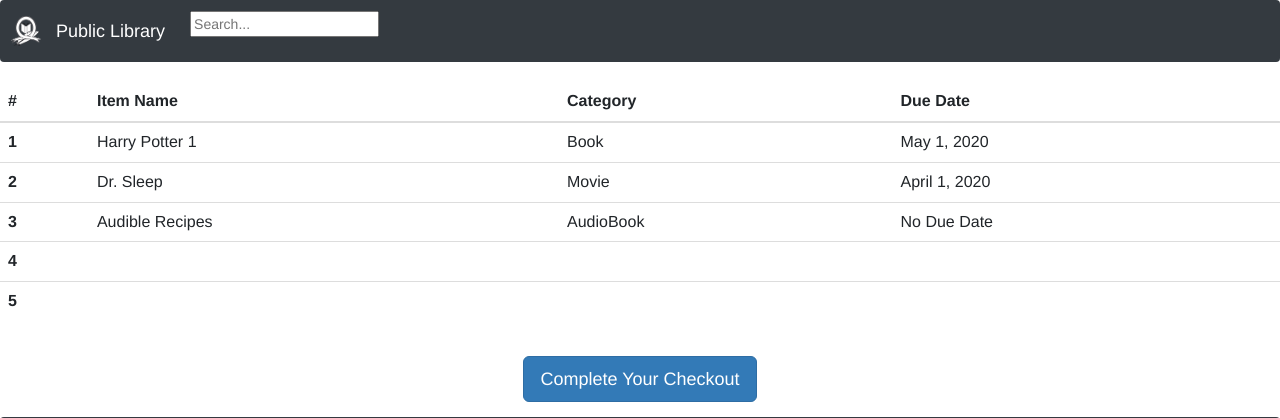
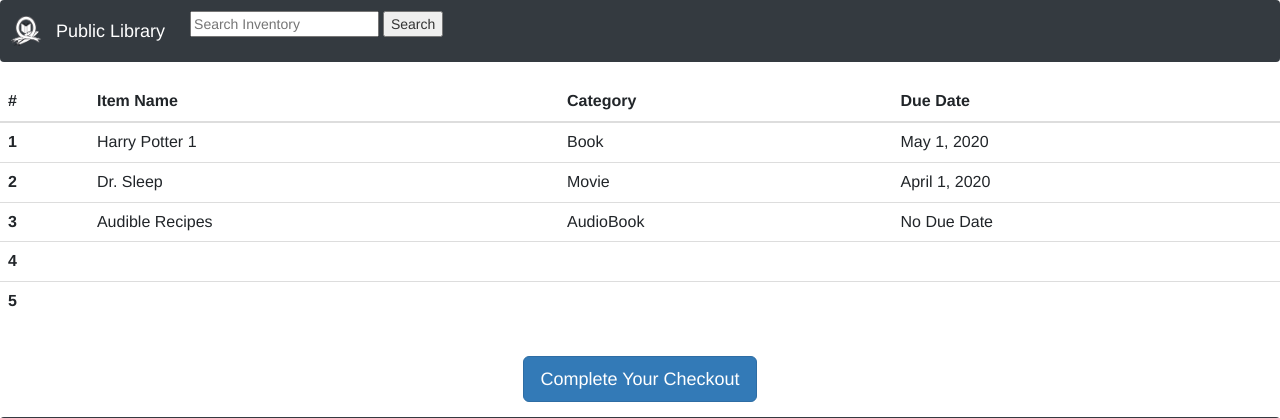
Before and after one commit to tamsenrochelle1/WebAppProject, a PHP site: page /cart.php in a window 1280 px wide. Shown: the top 418 px of the page. Run offline with PHP 8.4, Linux system fonts and the light colour scheme; some libraries are stand-ins or nearby versions.

Commit message:
Update menu.php

```diff
--- a/inc/menu.php
+++ b/inc/menu.php
@@ -17,8 +17,9 @@
   <img src="images/logo.png" width="30" height="30" class="d-inline-block align-top" alt="">
   <a class="navbar-brand" href="homepage.php"> Public Library</a>
   <div class="search-container">
-    <form action="inventory.php">
-      <input type="text" placeholder="Search..." name="search">
+    <form action="inventory.php" method="GET">
+      <input type="text" placeholder="Search Inventory" name="inventory">
+	    <input id="Submit" type="Submit" Value="Search">
     </form>
   </div>
 </nav>
```
